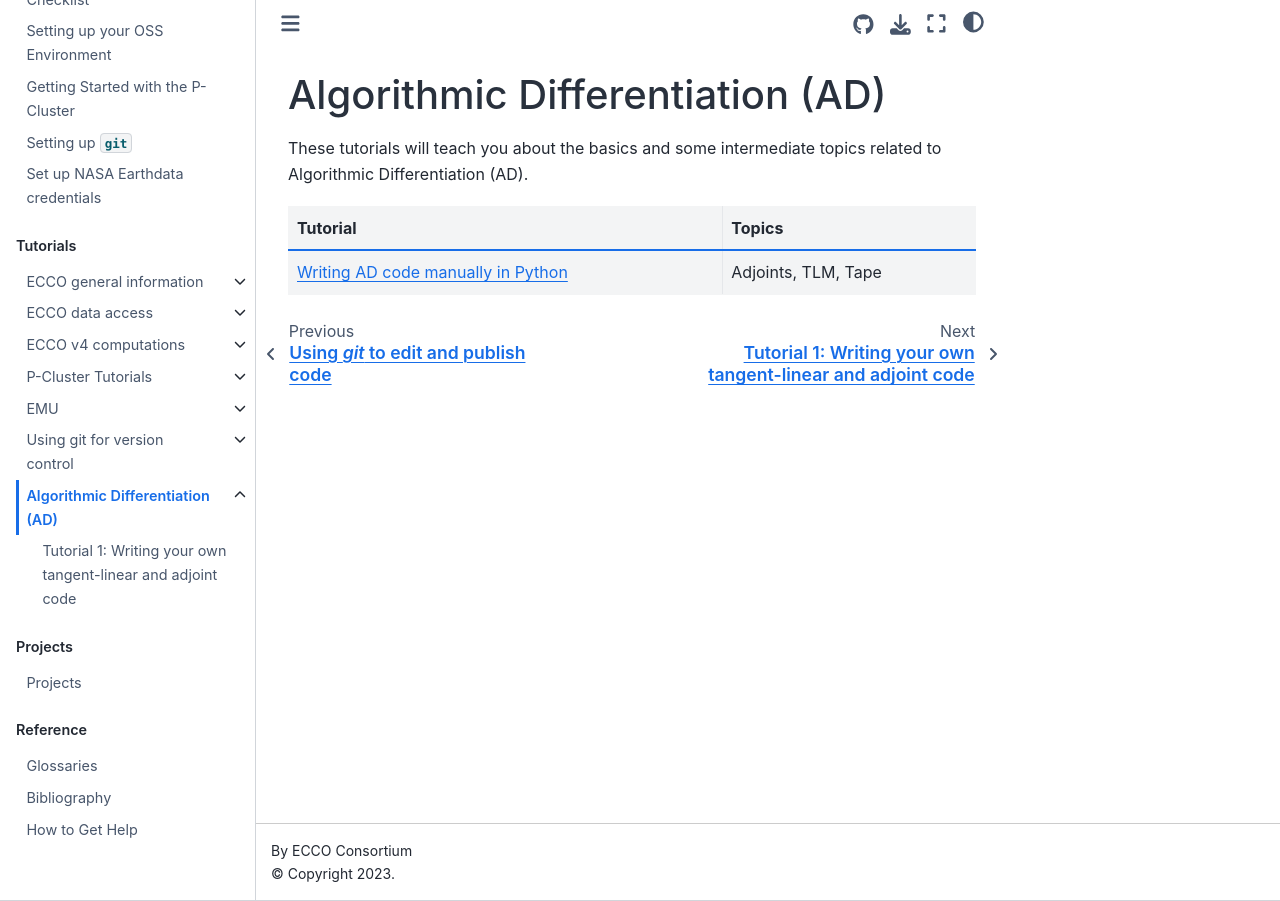
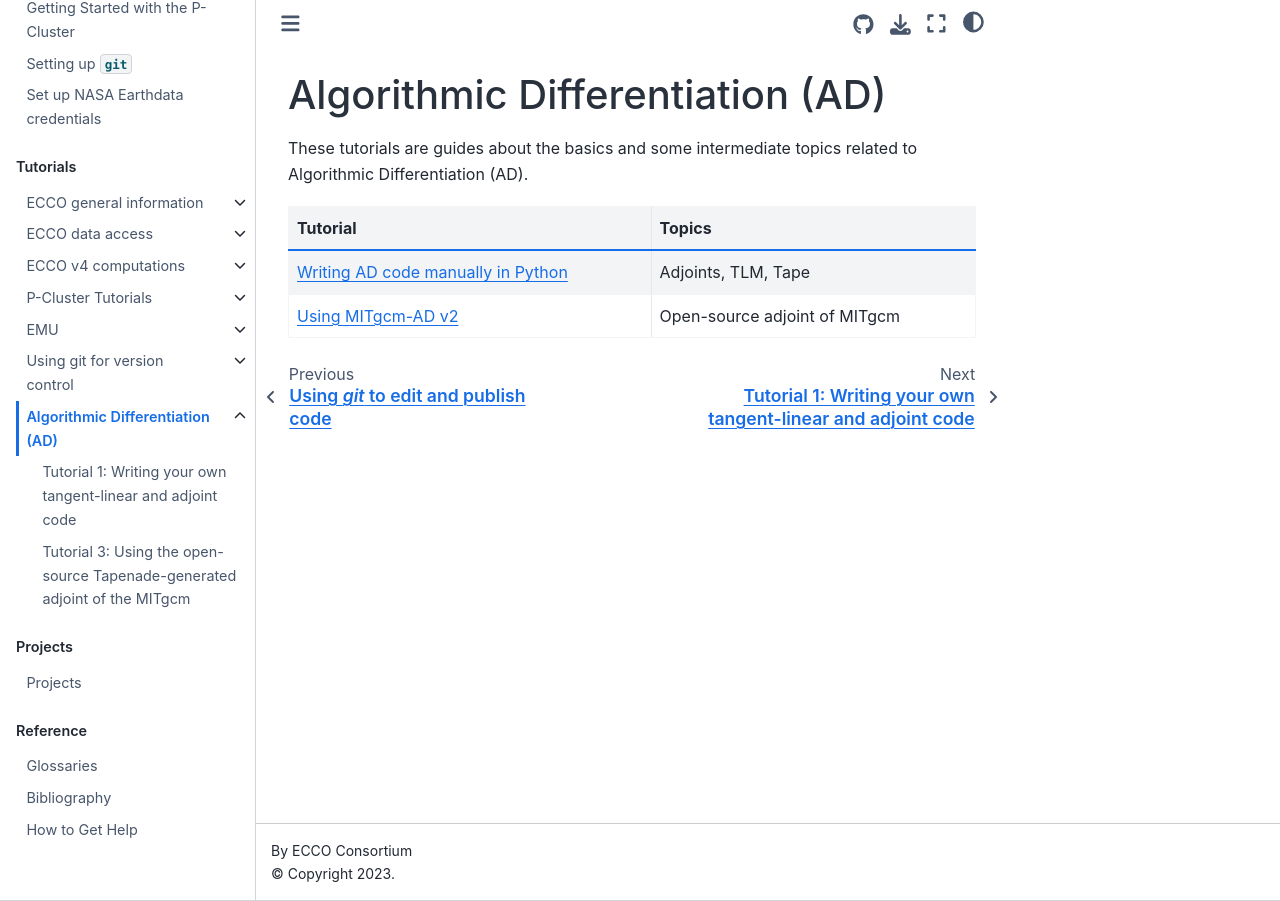
Before and after one commit to ECCO-Hackweek/ecco-2024, a Jupyter Book: the page built from book/tutorials/AD_tuts_index.md, in a window 1280 px wide. Built offline with Jupyter Book 1.0.4 settings and Sphinx 7.4.7 and the Sphinx Book theme 1.1.4, drawn with Linux system fonts in a browser that asks for light colours; pages that are not in the unit, such as notebooks, are missing from menus.

Commit message:
MITgcm-AD v2 tutorial minor changes and updates.

```diff
--- a/book/_toc.yml
+++ b/book/_toc.yml
@@ -65,6 +65,7 @@ parts:
     - file: tutorials/AD_tuts_index
       sections:
         - file: tutorials/AD_tuts/tutorial_self_ad.ipynb
+        - file: tutorials/AD_tuts/tutorial_mitgcm_ad_v2.ipynb
 - caption: Projects
   chapters:
     - file: projects/index
--- a/book/tutorials/AD_tuts_index.md
+++ b/book/tutorials/AD_tuts_index.md
@@ -1,7 +1,8 @@
 # Algorithmic Differentiation (AD)
 
-These tutorials will teach you about the basics and some intermediate topics related to Algorithmic Differentiation (AD).
+These tutorials are guides about the basics and some intermediate topics related to Algorithmic Differentiation (AD).
 
 | Tutorial | Topics |
 | -  | - |
 | [Writing AD code manually in Python](./AD_tuts/tutorial_self_ad.ipynb) | Adjoints, TLM, Tape |
+| [Using MITgcm-AD v2](./AD_tuts/tutorial_mitgcm_ad_v2.ipynb) | Open-source adjoint of MITgcm |
```
Also changed, not shown: book/tutorials/AD_tuts/tutorial_mitgcm_ad_v2.ipynb.
